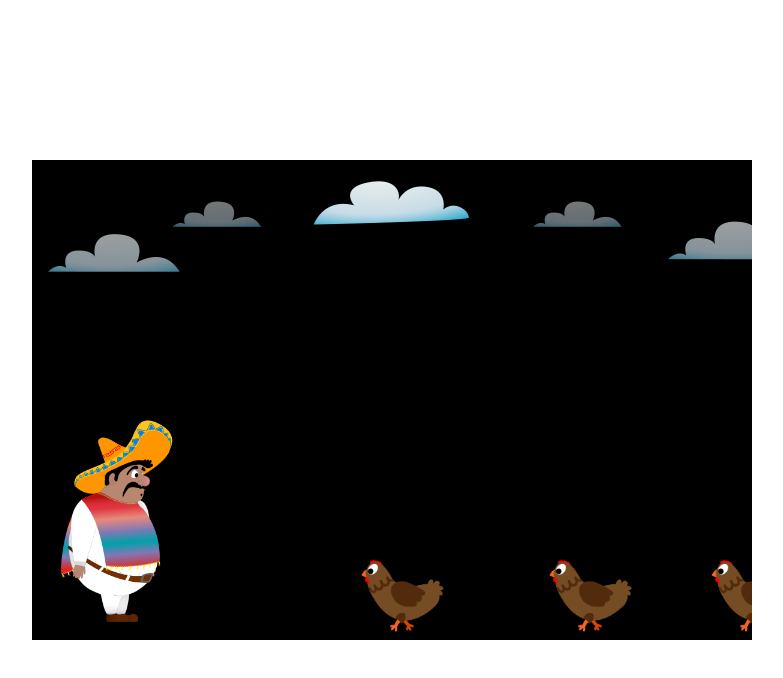
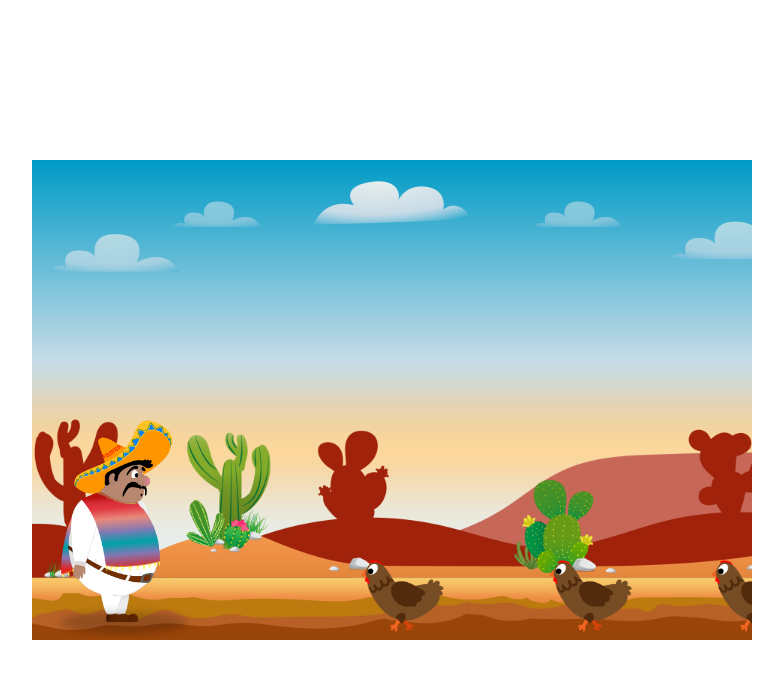
Before and after one commit to stefan-krischan/el-pollo-loco, a website: page index.html in a window 1280 px wide. Shown: the whole page, without its empty margins (248-1031 px from the left). Drawn offline with Linux system fonts and the light colour scheme.

Commit message:
feat(world): add background to the game world

```diff
--- a/index.html
+++ b/index.html
@@ -69,6 +69,7 @@
 
     <script src="scripts/classes/drawable-object.class.js"></script>
     <script src="scripts/classes/movable-object.class.js"></script>
+    <script src="scripts/classes/background.class.js"></script>
     <script src="scripts/classes/cloud.class.js"></script>
     <script src="scripts/classes/character.class.js"></script>
     <script src="scripts/classes/chicken.class.js"></script>
--- /dev/null
+++ b/scripts/classes/background.class.js
@@ -0,0 +1,22 @@
+/**
+ * Represents the background of the game.
+ * @extends DrawableObject
+ */
+class Background extends DrawableObject {
+  scale = 0.375;
+  width = 1920 * this.scale;
+  height = 1080 * this.scale;
+  x = 0;
+  y = 75;
+
+  /**
+   *
+   * @param {string} imagePath - The path to the image file.
+   * @param {number} y - The y-coordinate of the background.
+   */
+  constructor(imagePath, y = 75) {
+    super();
+    this.loadImage(imagePath);
+    this.y = y;
+  }
+}
--- a/scripts/classes/world.class.js
+++ b/scripts/classes/world.class.js
@@ -34,6 +34,14 @@ class World {
   clouds = [
     new Cloud(),
     new Cloud()
+  ];
+
+  /** @type {Background[]} The array of backgrounds in the game */
+  backgrounds = [
+    new Background("assets/images/backgrounds/air/air.png", 0),
+    new Background("assets/images/backgrounds/layers/3/1.png"),
+    new Background("assets/images/backgrounds/layers/2/1.png"),
+    new Background("assets/images/backgrounds/layers/1/1.png"),
   ];
 
   /**
@@ -92,11 +100,14 @@ class World {
   animate() {
     if (!this.isRunning) return;
     this.ctx.clearRect(0, 0, this.ctx.canvas.width, this.ctx.canvas.height);
+    this.backgrounds.forEach(background => {
+      this.ctx.drawImage(background.img, background.x, background.y, background.width, background.height);
+    });
     this.ctx.drawImage(this.character.img, this.character.x, this.character.y, this.character.width * this.character.scale, this.character.height * this.character.scale);
-    this.clouds.forEach((cloud) => {
+    this.clouds.forEach(cloud => {
       this.ctx.drawImage(cloud.img, cloud.x, cloud.y, cloud.width, cloud.height);
     });
-    this.enemies.forEach((enemy) => {
+    this.enemies.forEach(enemy => {
       this.ctx.drawImage(enemy.img, enemy.x, enemy.y, enemy.width * enemy.scale, enemy.height * enemy.scale);
     });
     this.rafId = requestAnimationFrame(() => this.animate());
```
Also changed, not shown: 1 other file.
